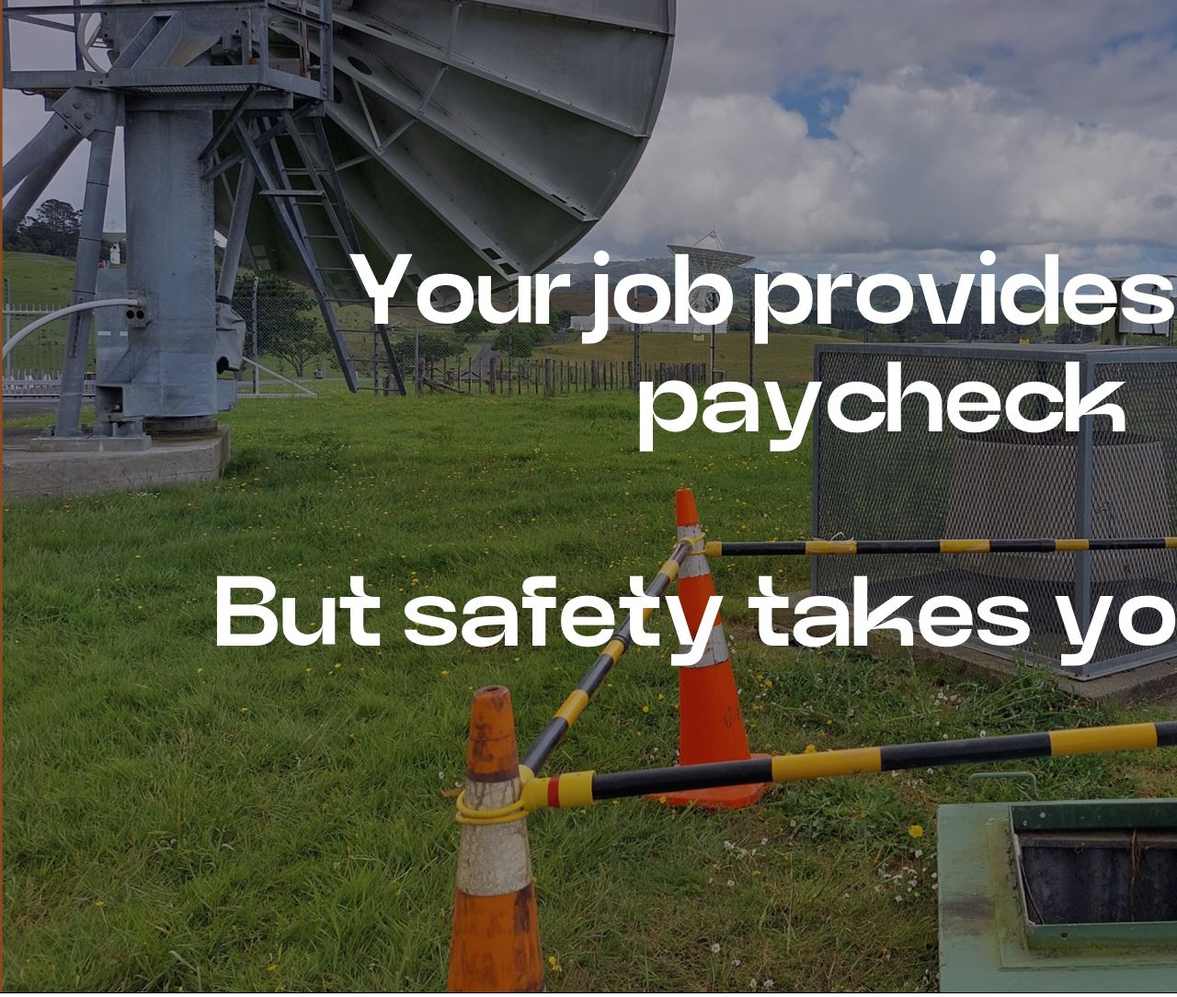
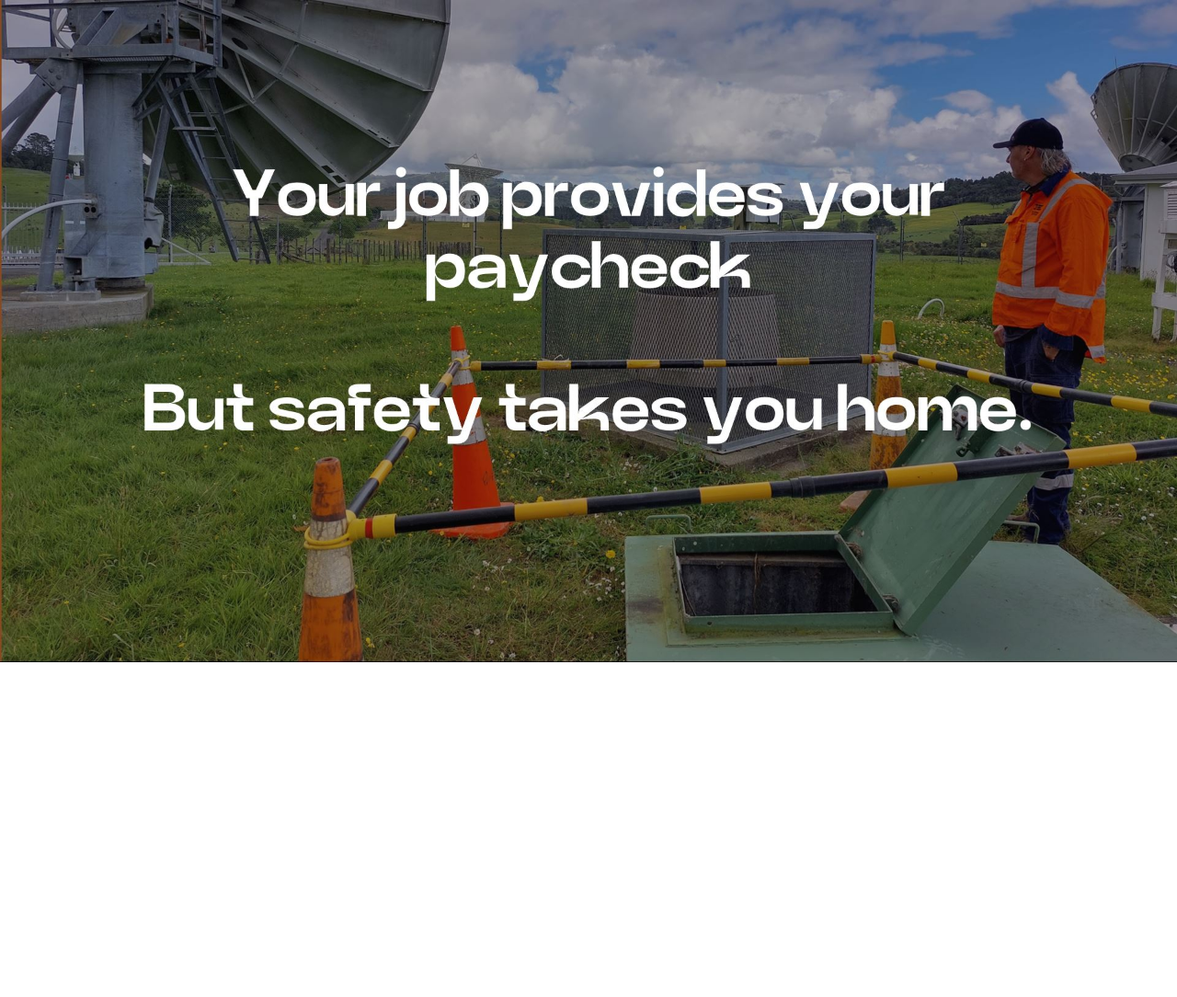
Before and after one commit to andybateman/signpost, a Jekyll site: the page built from index.html, in a window 1280 px wide. Shown: the whole page at 92% size. Built offline with Jekyll 4.4.1, drawn with Linux system fonts in a browser that asks for light colours; after the commit the page ends 900 px from its top, so only the background shows below that.

Commit message:
Added signposts

```diff
--- a/_layouts/default.html
+++ b/_layouts/default.html
@@ -7,6 +7,7 @@
     <style>
 
   body,html { margin:0; padding:0 }
+  img {width: 100%}
 
   [data-component="slideshow"] .slide {
     display: none;
```
